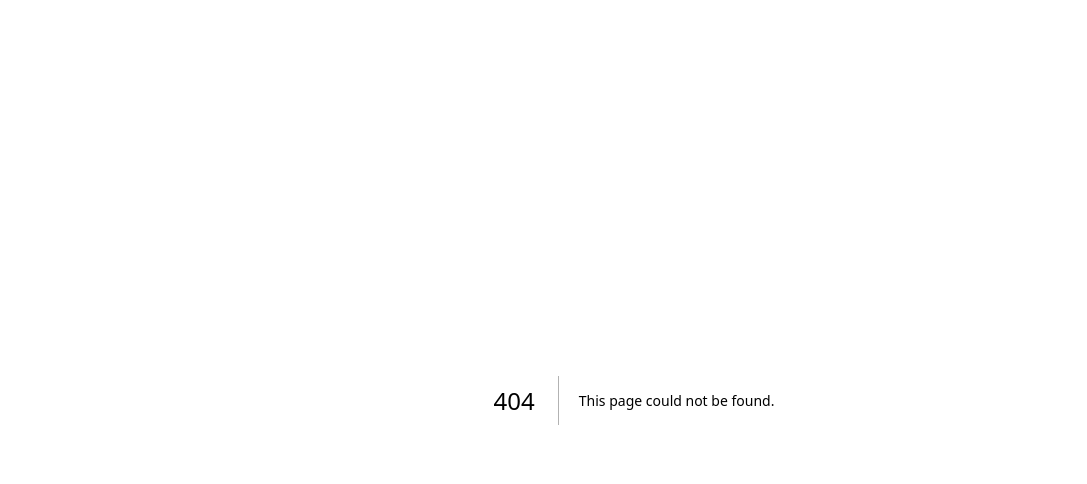
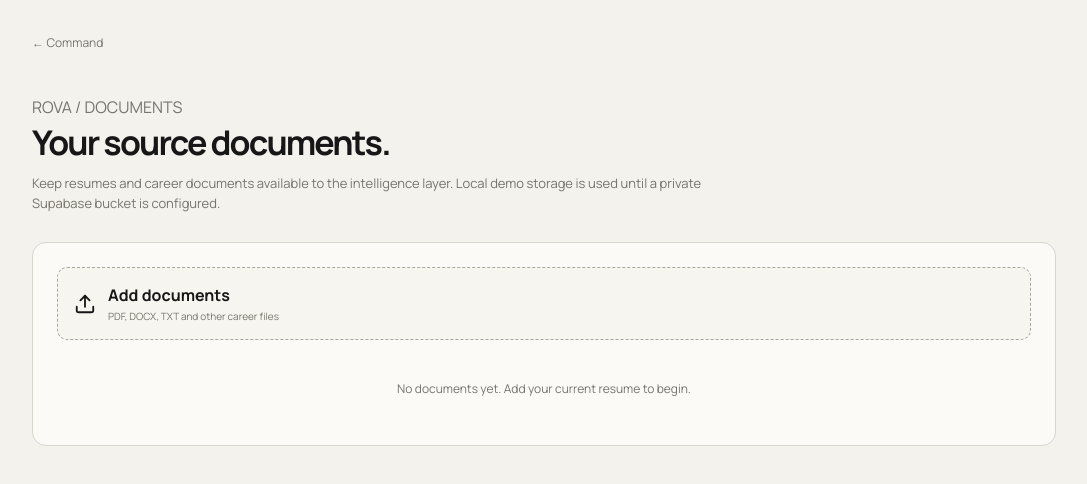
Before and after one commit to madebykraman/jobapplyify, a Next.js app: page /documents in a window 1280 px wide. Before the commit this address had no page. Shown: the top 484 px of the page, without its empty margins (6-1093 px from the left). Built offline with nearby package versions, Linux system fonts and the light colour scheme.

Commit message:
feat: add document library surface

```diff
--- /dev/null
+++ b/app/documents/page.tsx
@@ -0,0 +1,13 @@
+'use client'
+import { useEffect, useState } from 'react'
+import Link from 'next/link'
+import { FileText, Trash2, Upload } from 'lucide-react'
+import { loadDocuments, saveDocuments, uid, type RovaDocument } from '@/lib/storage'
+
+export default function DocumentsPage(){
+ const [docs,setDocs]=useState<RovaDocument[]>([]); const [busy,setBusy]=useState(false)
+ useEffect(()=>setDocs(loadDocuments()),[])
+ async function add(e:React.ChangeEvent<HTMLInputElement>){const files=Array.from(e.target.files||[]);if(!files.length)return;setBusy(true);const next=[...docs];for(const f of files){let text='';try{if(f.type==='text/plain'||f.name.endsWith('.md'))text=await f.text()}catch{}next.unshift({id:uid('doc'),name:f.name,type:f.type||'file',size:f.size,uploadedAt:new Date().toISOString(),extractedText:text})}setDocs(next);saveDocuments(next);setBusy(false);e.target.value=''}
+ function remove(id:string){const next=docs.filter(d=>d.id!==id);setDocs(next);saveDocuments(next)}
+ return <main className="main standalone"><Link className="back" href="/">← Command</Link><div className="mono eyebrow">ROVA / DOCUMENTS</div><h1 className="title">Your source documents.</h1><p className="lead">Keep resumes and career documents available to the intelligence layer. Local demo storage is used until a private Supabase bucket is configured.</p><section className="formcard"><div className="upload"><Upload size={22}/><div><b>{busy?'Adding…':'Add documents'}</b><small>PDF, DOCX, TXT and other career files</small></div><input type="file" multiple accept=".pdf,.docx,.txt,.md" onChange={add}/></div>{docs.length===0?<div className="empty">No documents yet. Add your current resume to begin.</div>:<div className="doclist">{docs.map(d=><div className="docrow" key={d.id}><FileText size={18}/><div><b>{d.name}</b><small>{Math.round(d.size/1024)} KB · {new Date(d.uploadedAt).toLocaleDateString()}</small></div><button className="link" onClick={()=>remove(d.id)} aria-label={`Delete ${d.name}`}><Trash2 size={15}/></button></div>)}</div>}</section></main>
+}
```
